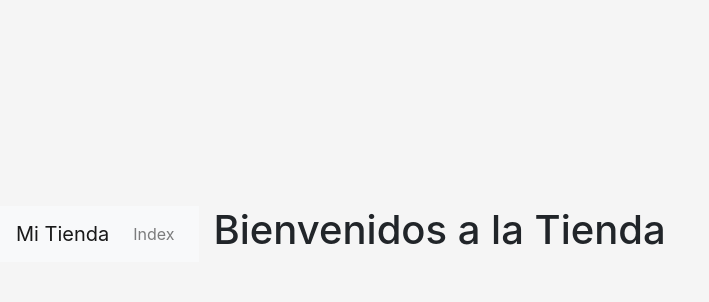
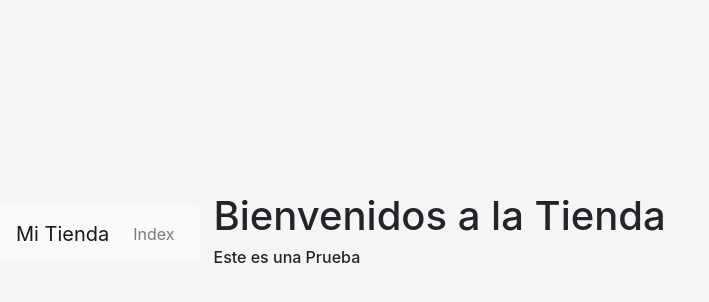
Before and after one commit to pedritoric/Tienda, a Flask app: page / in a window 1280 px wide. Shown: the part 166-468 px from the top of the page, without its empty margins (0-709 px from the left). Run offline with Flask 2, Linux system fonts and the light colour scheme; some libraries are stand-ins or nearby versions.

Commit message:
Cambio de Pruebas

```diff
--- a/app/templates/index.html
+++ b/app/templates/index.html
@@ -6,6 +6,9 @@
 <div class="row">
     <div class="col-sm-12 col-md-12 col-lg-12 col-xl-12">
         <h1> Bienvenidos a la Tienda</h1>
+		<div>
+			<h6> Este es una Prueba </h6>
+		</div>
     </div>
 </div>
 
```
